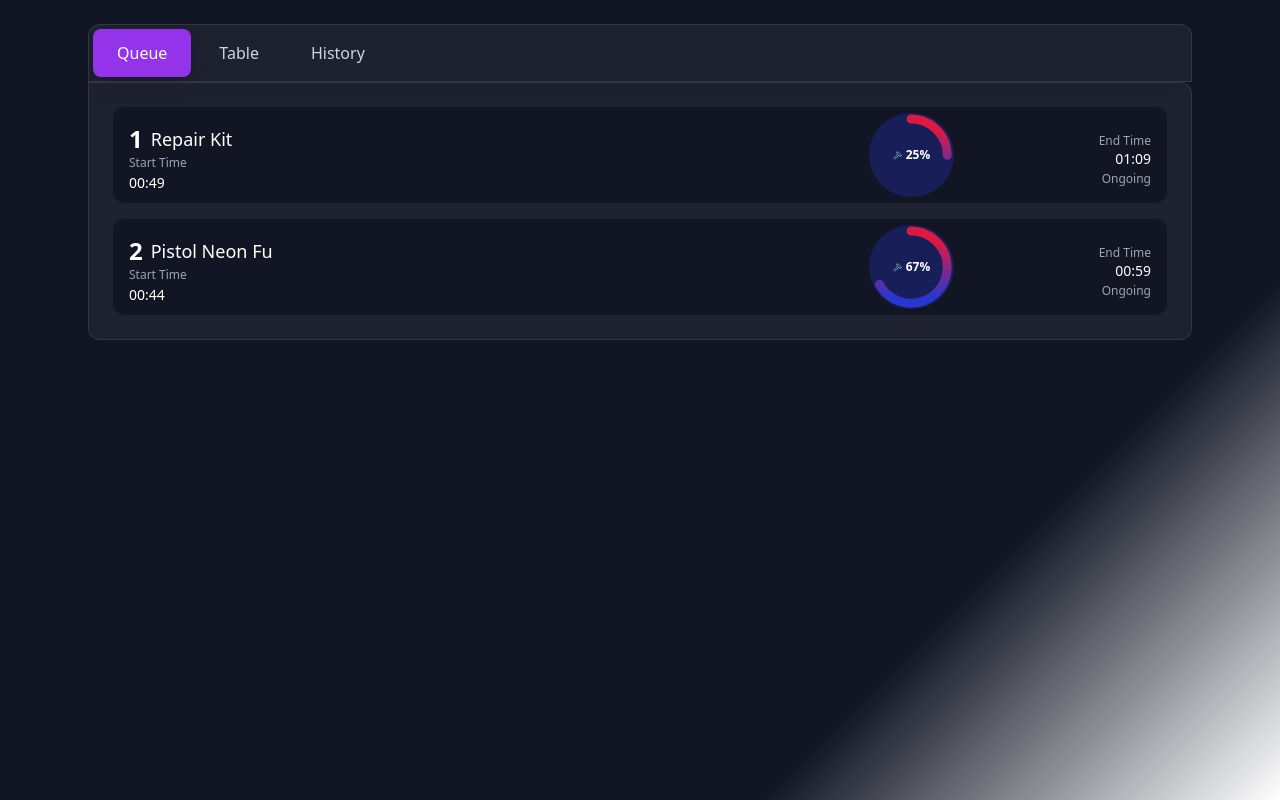
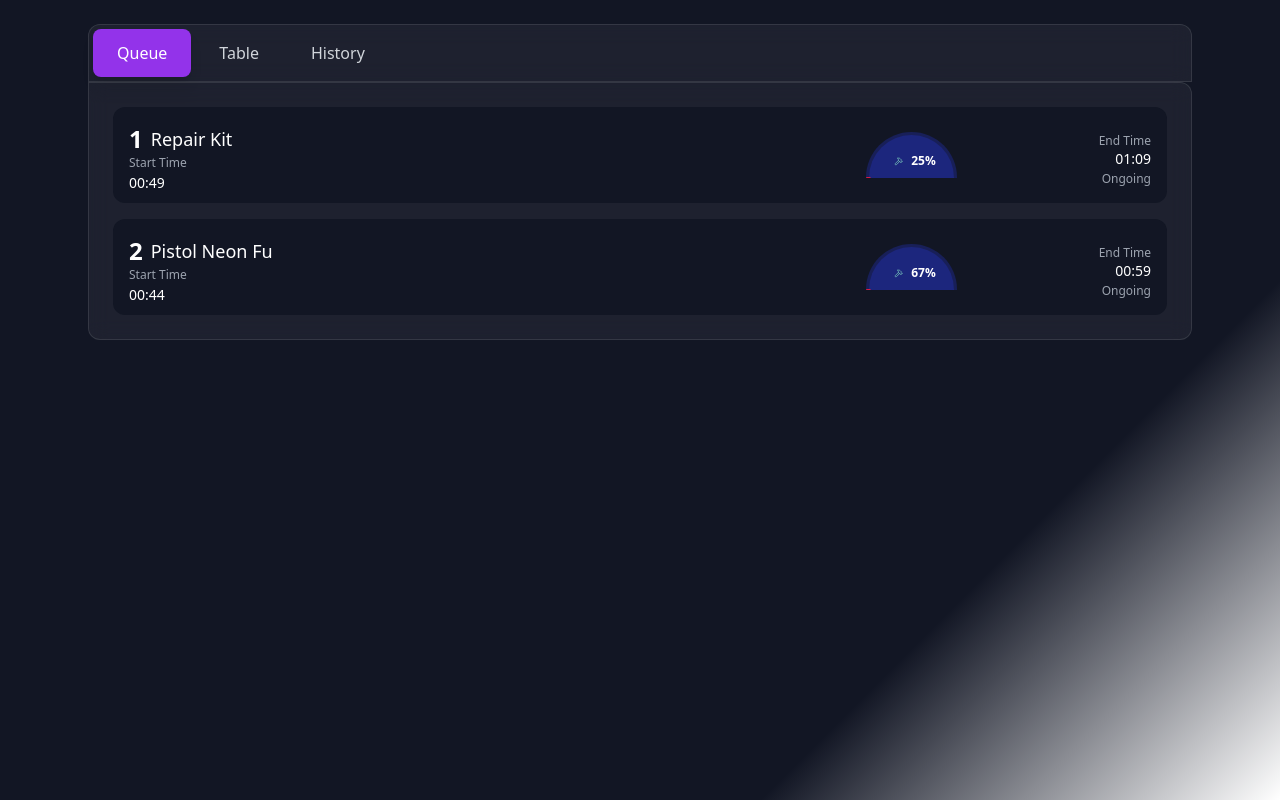
Before and after one commit to kush2863/assignment1, a React (Vite) app: page / in a window 1280 px wide. Built offline with nearby package versions, Linux system fonts and the light colour scheme.

Commit message:
Fix: Semi-circle progress ring
Refine the progress ring in QueueTab to a semi-circle design, matching the provided image.

```diff
--- a/src/components/QueueTab.tsx
+++ b/src/components/QueueTab.tsx
@@ -98,26 +98,24 @@ export const QueueTab = () => {
                   </div>
                 </div>
 
-                {/* Right Side - Progress Ring */}
+                {/* Right Side - Progress Ring (Semi-Circle) */}
                 <div className="flex-1 flex items-center justify-center relative">
-                  <div className="w-[90.25px] h-[90.25px] relative flex items-center justify-center">
-                    {/* Outline - Outer Circle */}
-                    <div className="absolute left-0 right-0 top-0.12 bottom-0 rounded-full bg-[rgba(39,55,207,0.3)]"></div>
+                  <div className="w-[90.25px] h-[45.5px] relative flex items-center justify-center overflow-hidden">
+                    {/* Outline - Outer Half Circle */}
+                    <div className="absolute left-0 right-0 top-0 h-full rounded-t-full bg-[rgba(39,55,207,0.3)]"></div>
 
                     {/* Base - Progress Background */}
-                    <div className="absolute left-[2.75px] right-[2.5px] top-[2.75px] bottom-[2.75px] rounded-full bg-[rgba(39,55,207,0.3)]"></div>
+                    <div className="absolute left-[2.75px] right-[2.5px] top-[2.75px] bottom-0 rounded-t-full bg-[rgba(39,55,207,0.3)]"></div>
 
                     {/* Semi-Circle Progress */}
-                    <svg className="absolute inset-0 w-full h-full -rotate-90" viewBox="0 0 100 100">
-                      <circle
-                        cx="50"
-                        cy="50"
-                        r="40"
-                        fill="transparent"
+                    <svg className="absolute inset-0 w-full h-full -rotate-180 origin-bottom" viewBox="0 0 100 50">
+                      <path
+                        d="M 100,50 A 50,50 0 0,1 0,50"
+                        fill="none"
                         stroke={isCompleted ? "#00FF85" : "url(#progressGradient)"}
                         strokeWidth="10"
-                        strokeDasharray="251.2"
-                        strokeDashoffset={251.2 - (251.2 * progress) / 100}
+                        strokeDasharray="157"
+                        strokeDashoffset={157 - (157 * progress) / 100}
                         strokeLinecap="round"
                         className="transition-all duration-1000 ease-in-out"
                       />
@@ -132,8 +130,8 @@ export const QueueTab = () => {
                     </svg>
 
                     {/* Progress Content */}
-                    <div className="absolute inset-0 flex items-center justify-center flex-col">
-                      <div className="flex items-center gap-1">
+                    <div className="absolute" style={{ left: 'calc(50% - 17.25px)', top: '21px' }}>
+                      <div className="flex items-center gap-2">
                         <Hammer size={9} className="text-[#77C2BA]" />
                         <span className={`text-xs font-semibold ${isCompleted ? "text-[#00FF85]" : "text-white"}`}>
                           {progress}%
```
